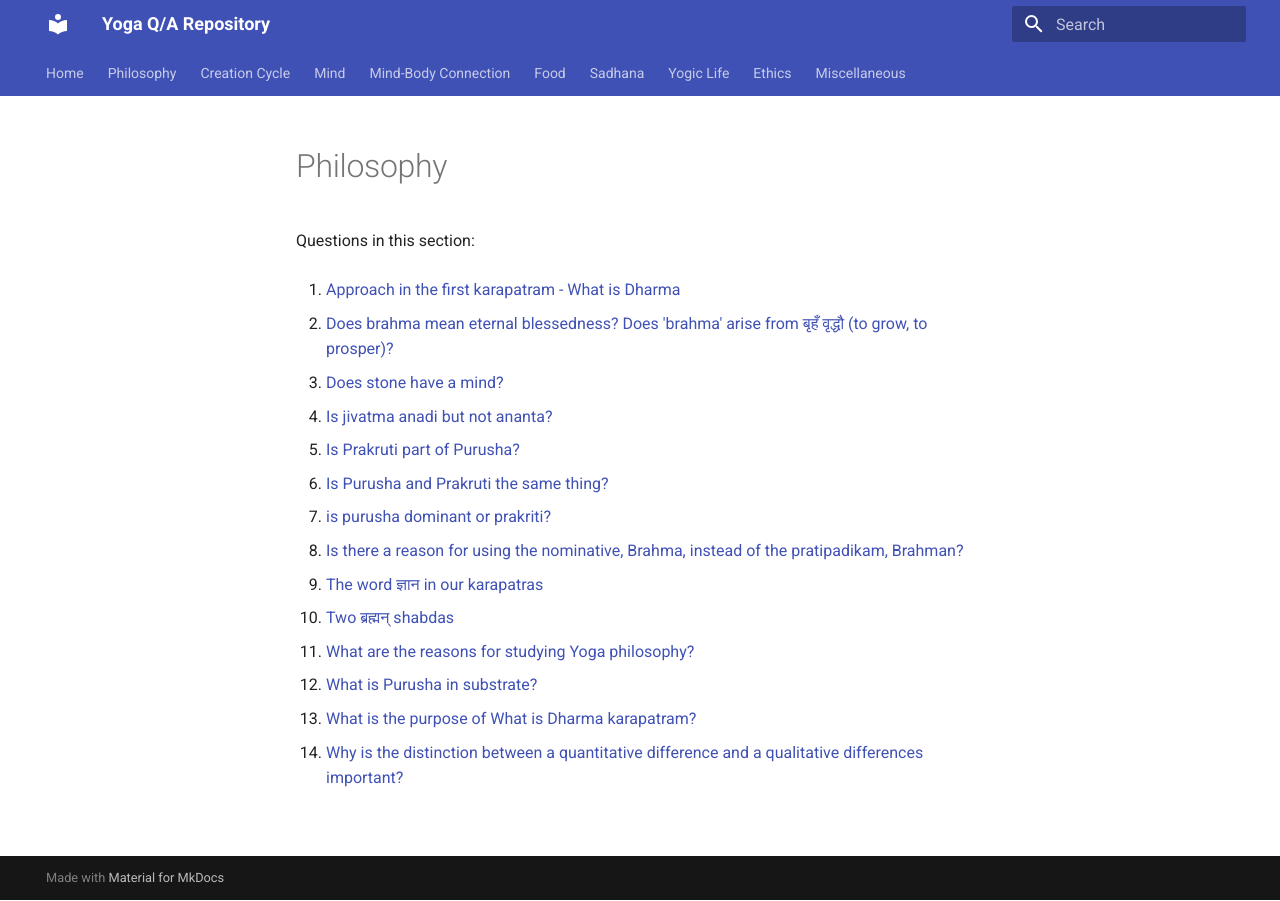
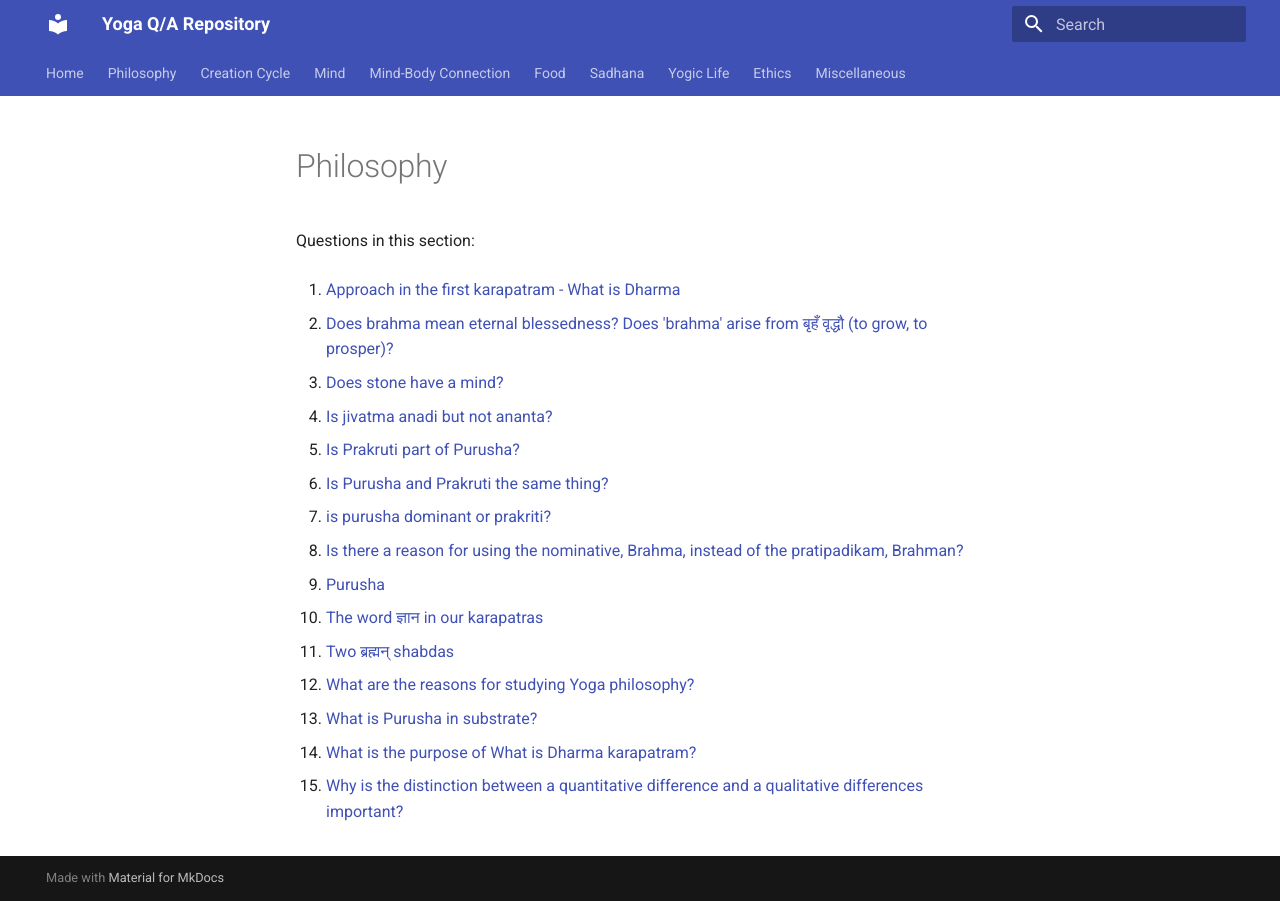
Before and after one commit to yogiclife/yoga-qa, an MkDocs documentation site: the page built from docs/philosophy/README.md, in a window 1280 px wide. Built offline with MkDocs 1.6.1 and Material for MkDocs 9.7.7, drawn with Linux system fonts in a browser that asks for light colours.

Commit message:
Update topic indices [skip ci]

```diff
--- a/docs/philosophy/README.md
+++ b/docs/philosophy/README.md
@@ -18,14 +18,16 @@ Questions in this section:
 
 8. [Is there a reason for using the nominative, Brahma, instead of the pratipadikam, Brahman?](is-there-a-reason-for-using-the-nominative-brahma-instead-of-the-pratipadikam-brahman-20260629-072905.md)
 
-9. [The word ज्ञान in our karapatras](the-word-in-our-karapatras-20260629-072742.md)
+9. [Purusha](purusha-20260629-223033.md)
 
-10. [Two ब्रह्मन् shabdas](two-shabdas-20260629-072546.md)
+10. [The word ज्ञान in our karapatras](the-word-in-our-karapatras-20260629-072742.md)
 
-11. [What are the reasons for studying Yoga philosophy?](what-are-the-reasons-for-studying-yoga-philosophy-20260628-103602.md)
+11. [Two ब्रह्मन् shabdas](two-shabdas-20260629-072546.md)
 
-12. [What is Purusha in substrate?](what-is-purusha-in-substrate-20260629-080853.md)
+12. [What are the reasons for studying Yoga philosophy?](what-are-the-reasons-for-studying-yoga-philosophy-20260628-103602.md)
 
-13. [What is the purpose of What is Dharma karapatram?](what-is-the-purpose-of-what-is-dharma-karapatram-20260628-114256.md)
+13. [What is Purusha in substrate?](what-is-purusha-in-substrate-20260629-080853.md)
 
-14. [Why is the distinction between a quantitative difference and a qualitative differences important?](why-is-the-distinction-between-a-quantitative-difference-and-a-qualitative-differences-important-20260629-221019.md)
+14. [What is the purpose of What is Dharma karapatram?](what-is-the-purpose-of-what-is-dharma-karapatram-20260628-114256.md)
+
+15. [Why is the distinction between a quantitative difference and a qualitative differences important?](why-is-the-distinction-between-a-quantitative-difference-and-a-qualitative-differences-important-20260629-221019.md)
```
